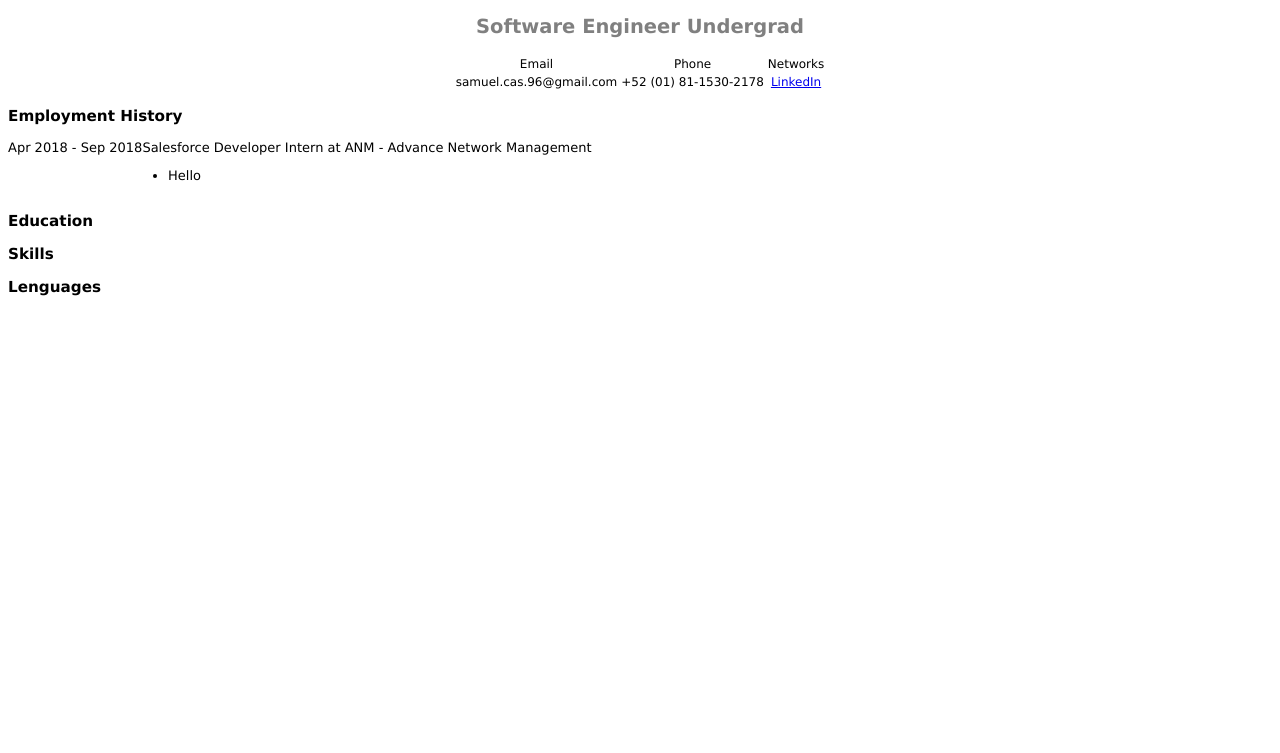
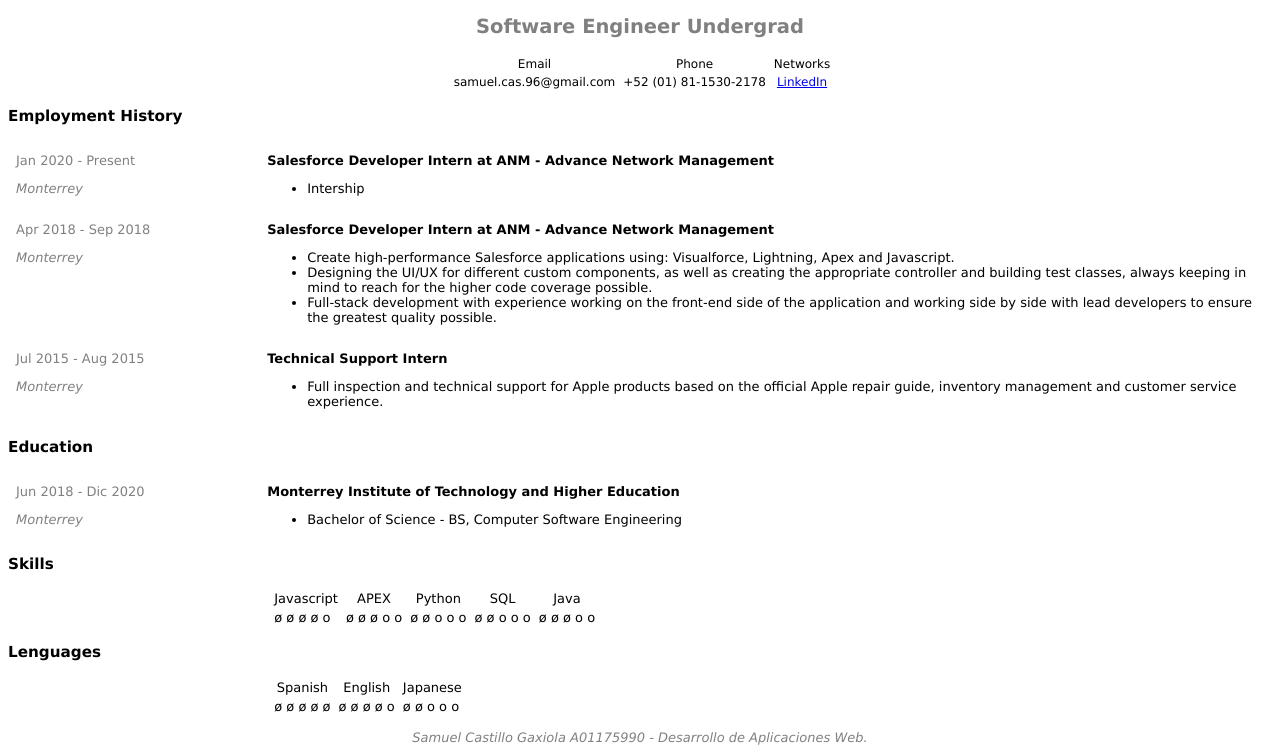
Before and after one commit to SamCas/SamuelCastillo90_Lab1, a plain HTML site: page index.html in a window 1280 px wide. Shown: the part 50-803 px from the top of the page. Drawn offline with Linux system fonts and the light colour scheme.

Commit message:
Final Steps

```diff
--- a/css/index.css
+++ b/css/index.css
@@ -12,20 +12,50 @@ h2 {
     color: gray;
 }
 
+h4 {
+    margin-top: 13px;
+    margin-bottom: 13px;
+}
+
 table.center {
     margin-left: auto;
     margin-right: auto;
     font-size: 12px;
 }
 
-tr {
+td {
+    padding-left: 5px;
+}
+
+footer{
+    margin-top: 13px;
+}
+
+.flex-container {
+    display: flex;
+    justify-content: center;
+}
+
+.row {
+    display: flex;
+    flex-wrap: wrap;
+    padding: 0 4px;
+}
+
+.center {
     text-align: center;
 }
 
-tr.side {
-    text-align: center;
+.column-sm {
+    flex: 10%;
+    padding: 0 4px;
 }
 
-ul {
-    margin-left: 120px;
+.column-md {
+    flex: 70%;
+    padding: 0 4px;
 }
+
+.gray {
+    color: gray;
+}
--- a/index.html
+++ b/index.html
@@ -32,26 +32,114 @@
     </div>
     <div>
         <h3>Employment History</h3>
-        <table class="center">
-            <thead>
-                <tr>Apr 2018 - Sep 2018</tr>
-            </thead>
-            <tbody>
-                <tr>Salesforce Developer Intern at ANM - Advance Network Management</tr>
-            </tbody>
-            <ul>
-                <li>Hello</li>
-            </ul>
-        </table>
+        <div class="row">
+            <div class="column-sm">
+                <p class="gray">Jan 2020 - Present</p>
+                <i class="gray">Monterrey</i>
+            </div>
+            <div class="column-md">
+                <h4>Salesforce Developer Intern at ANM - Advance Network Management</h4>
+                <ul>
+                    <li>Intership</li>
+                </ul>
+            </div>
+        </div>
+        <div class="row">
+            <div class="column-sm">
+                <p class="gray">Apr 2018 - Sep 2018</p>
+                <i class="gray">Monterrey</i>
+            </div>
+            <div class="column-md">
+                <h4>Salesforce Developer Intern at ANM - Advance Network Management</h4>
+                <ul>
+                    <li>Create high-performance Salesforce applications using: Visualforce, Lightning, Apex and Javascript.</li>
+                    <li>Designing the UI/UX for different custom components, as well as creating the appropriate controller and building test classes, always keeping in mind to reach for the higher code coverage possible.</li>
+                    <li>Full-stack development with experience working on the front-end side of the application and working side by side with lead developers to ensure the greatest quality possible.</li>
+                </ul>
+            </div>
+        </div>
+        <div class="row">
+            <div class="column-sm">
+                <p class="gray">Jul 2015 - Aug 2015</p>
+                <i class="gray">Monterrey</i>
+            </div>
+            <div class="column-md">
+                <h4>Technical Support Intern</h4>
+                <ul>
+                    <li>Full inspection and technical support for Apple products based on the official Apple repair guide, inventory management and customer service experience.</li>
+                </ul>
+            </div>
+        </div>
     </div>
     <div>
         <h3>Education</h3>
+        <div class="row">
+            <div class="column-sm">
+                <p class="gray">Jun 2018 - Dic 2020</p>
+                <i class="gray">Monterrey</i>
+            </div>
+            <div class="column-md">
+                <h4>Monterrey Institute of Technology and Higher Education</h4>
+                <ul>
+                    <li>Bachelor of Science - BS, Computer Software Engineering</li>
+                </ul>
+            </div>
+        </div>
     </div>
     <div>
         <h3>Skills</h3>
+        <div class="row">
+            <div class="column-sm">
+            </div>
+            <div class="column-md">
+                <table>
+                    <thead>
+                        <tr style="text-align: center;">
+                            <td>Javascript</td>
+                            <td>APEX</td>
+                            <td>Python</td>
+                            <td>SQL</td>
+                            <td>Java</td>
+                        </tr>
+                    </thead>
+                    <tbody>
+                        <tr>
+                            <td>ø ø ø ø o</td>
+                            <td>ø ø ø o o</td>
+                            <td>ø ø o o o</td>
+                            <td>ø ø o o o</td>
+                            <td>ø ø ø o o</td>
+                        </tr>
+                    </tbody>
+                </table>
+            </div>
+        </div>
     </div>
     <div>
         <h3>Lenguages</h3>
+        <div class="row">
+            <div class="column-sm">
+            </div>
+            <div class="column-md">
+                <table>
+                    <thead>
+                        <tr style="text-align: center;">
+                            <td>Spanish</td>
+                            <td>English</td>
+                            <td>Japanese</td>
+                        </tr>
+                    </thead>
+                    <tbody>
+                        <tr>
+                            <td>ø ø ø ø ø</td>
+                            <td>ø ø ø ø o</td>
+                            <td>ø ø o o o</td>
+                        </tr>
+                    </tbody>
+                </table>
+            </div>
+        </div>
     </div>
+    <footer class="center gray"><i>Samuel Castillo Gaxiola A01175990 - Desarrollo de Aplicaciones Web.</i></footer>
 </body>
 </html>
```
